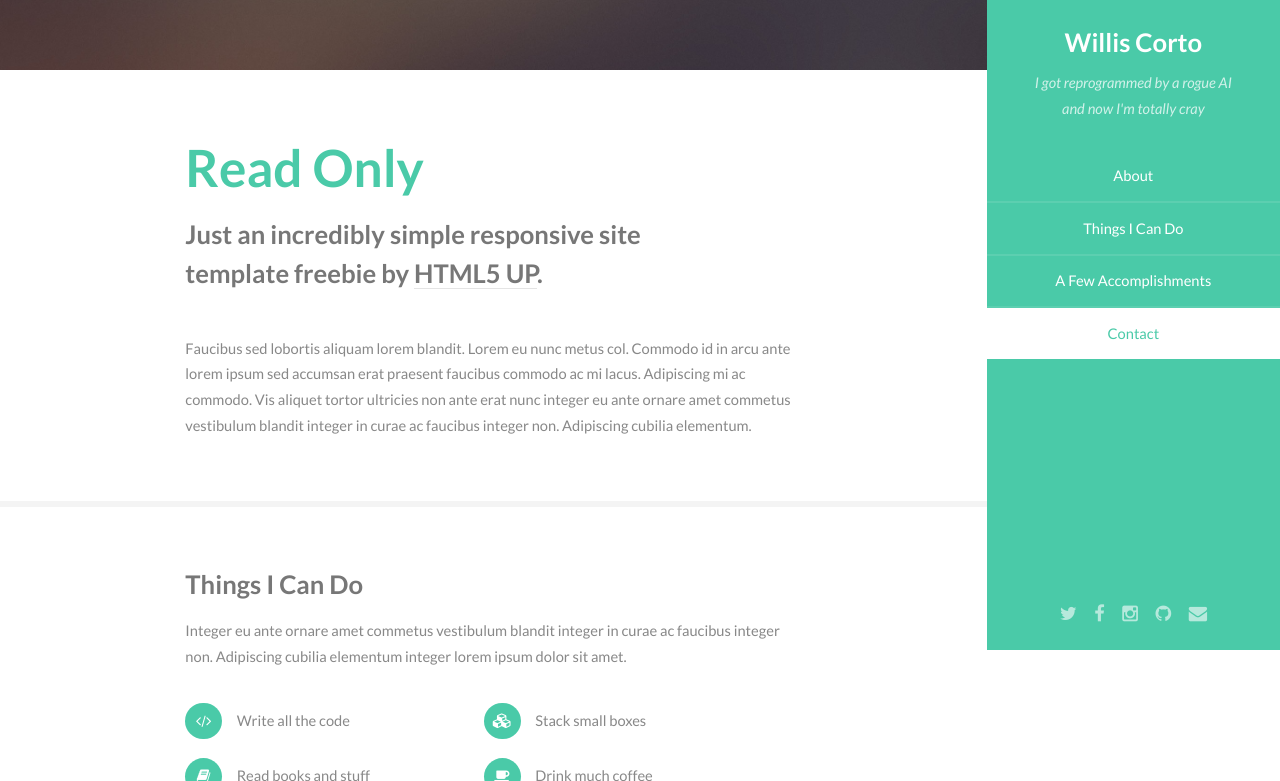
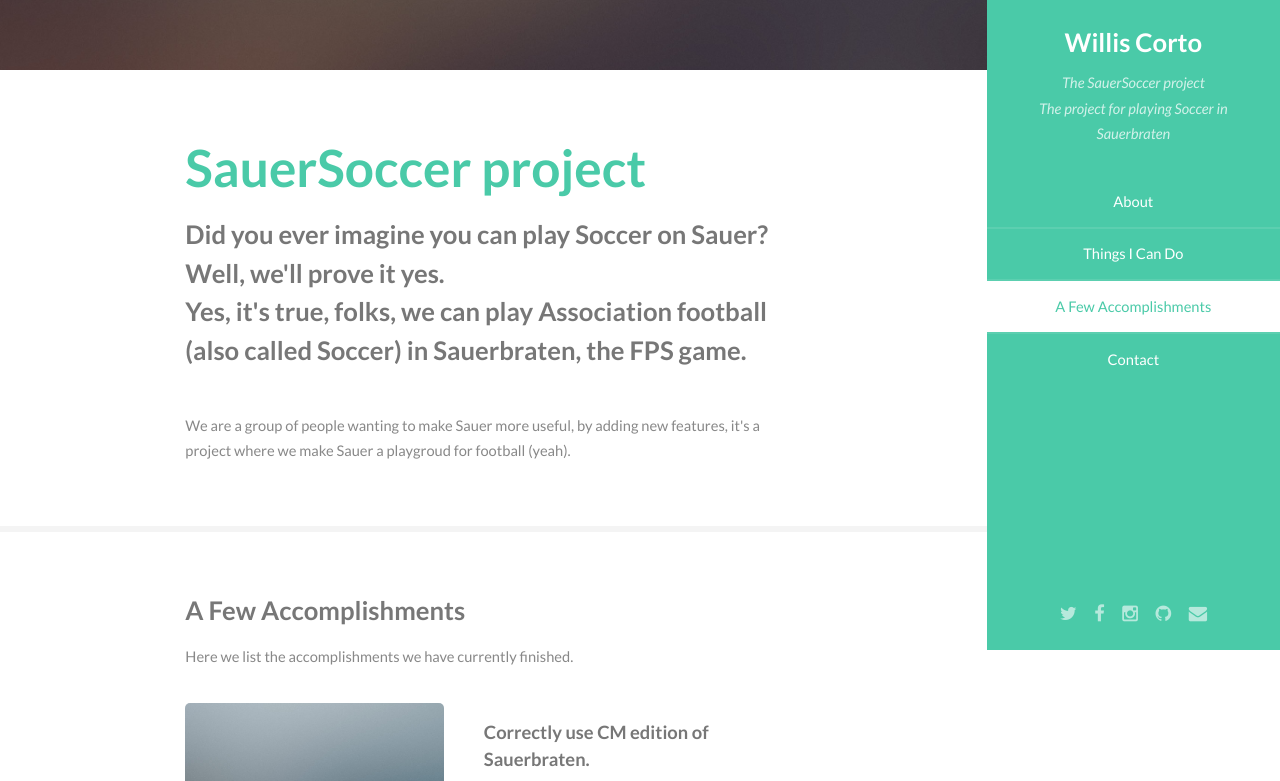
Before and after one commit to SauerSoccer/sauersoccer.github.io, a plain HTML site: page index.html in a window 1280 px wide. Shown: the part 150-931 px from the top of the page. Drawn offline with Linux system fonts and the light colour scheme.

Commit message:
Modify the index.html

```diff
--- a/index.html
+++ b/index.html
@@ -6,7 +6,7 @@
 -->
 <html>
 	<head>
-		<title>Read Only by HTML5 UP</title>
+		<title>The SauerSoccer project</title>
 		<meta charset="utf-8" />
 		<meta name="viewport" content="width=device-width, initial-scale=1" />
 		<!--[if lte IE 8]><script src="assets/js/ie/html5shiv.js"></script><![endif]-->
@@ -20,8 +20,8 @@
 				<header>
 					<span class="image avatar"><img src="images/avatar.jpg" alt="" /></span>
 					<h1 id="logo"><a href="#">Willis Corto</a></h1>
-					<p>I got reprogrammed by a rogue AI<br />
-					and now I'm totally cray</p>
+					<p>The SauerSoccer project<br />
+					The project for playing Soccer in Sauerbraten</p>
 				</header>
 				<nav id="nav">
 					<ul>
@@ -52,15 +52,15 @@
 							<section id="one">
 								<div class="container">
 									<header class="major">
-										<h2>Read Only</h2>
-										<p>Just an incredibly simple responsive site<br />
-										template freebie by <a href="http://html5up.net">HTML5 UP</a>.</p>
+										<h2>SauerSoccer project</h2>
+										<p>Did you ever imagine you can play Soccer on Sauer? Well, we'll prove it yes.<br />
+										Yes, it's true, folks, we can play Association football (also called Soccer) in Sauerbraten, the FPS game.</p>
 									</header>
-									<p>Faucibus sed lobortis aliquam lorem blandit. Lorem eu nunc metus col. Commodo id in arcu ante lorem ipsum sed accumsan erat praesent faucibus commodo ac mi lacus. Adipiscing mi ac commodo. Vis aliquet tortor ultricies non ante erat nunc integer eu ante ornare amet commetus vestibulum blandit integer in curae ac faucibus integer non. Adipiscing cubilia elementum.</p>
+									<p>We are a group of people wanting to make Sauer more useful, by adding new features, it's a project where we make Sauer a playgroud for football (yeah).</p>
 								</div>
 							</section>
 
-						<!-- Two -->
+						<!-- Two
 							<section id="two">
 								<div class="container">
 									<h3>Things I Can Do</h3>
@@ -74,25 +74,25 @@
 										<li class="fa-users">Shadow clone technique</li>
 									</ul>
 								</div>
-							</section>
+							</section> -->
 
 						<!-- Three -->
 							<section id="three">
 								<div class="container">
 									<h3>A Few Accomplishments</h3>
-									<p>Integer eu ante ornare amet commetus vestibulum blandit integer in curae ac faucibus integer non. Adipiscing cubilia elementum integer. Integer eu ante ornare amet commetus.</p>
+									<p>Here we list the accomplishments we have currently finished.</p>
 									<div class="features">
 										<article>
 											<a href="#" class="image"><img src="images/pic01.jpg" alt="" /></a>
 											<div class="inner">
-												<h4>Possibly broke spacetime</h4>
-												<p>Integer eu ante ornare amet commetus vestibulum blandit integer in curae ac faucibus integer adipiscing ornare amet.</p>
+												<h4>Correctly use CM edition of Sauerbraten.</h4>
+												<p>We modified the CM edition of Sauerbraten to provide a temporary football bot.</p>
 											</div>
-										</article>
+										<!-- </article>
 										<article>
 											<a href="#" class="image"><img src="images/pic02.jpg" alt="" /></a>
 											<div class="inner">
-												<h4>Terraformed a small moon</h4>
+												<h4></h4>
 												<p>Integer eu ante ornare amet commetus vestibulum blandit integer in curae ac faucibus integer adipiscing ornare amet.</p>
 											</div>
 										</article>
@@ -105,9 +105,9 @@
 										</article>
 									</div>
 								</div>
-							</section>
+							</section> -->
 
-						<!-- Four -->
+						<!-- Four
 							<section id="four">
 								<div class="container">
 									<h3>Contact Me</h3>
@@ -133,7 +133,7 @@
 										</div>
 									</form>
 								</div>
-							</section>
+							</section> -->
 
 						<!-- Five -->
 						<!--
```
